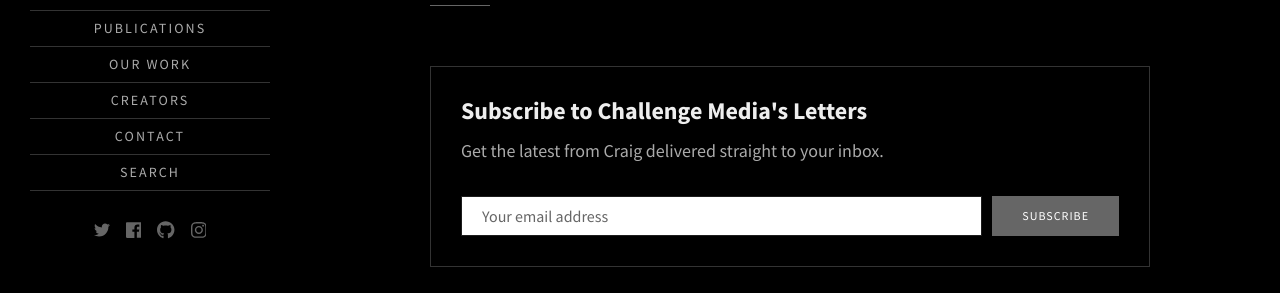
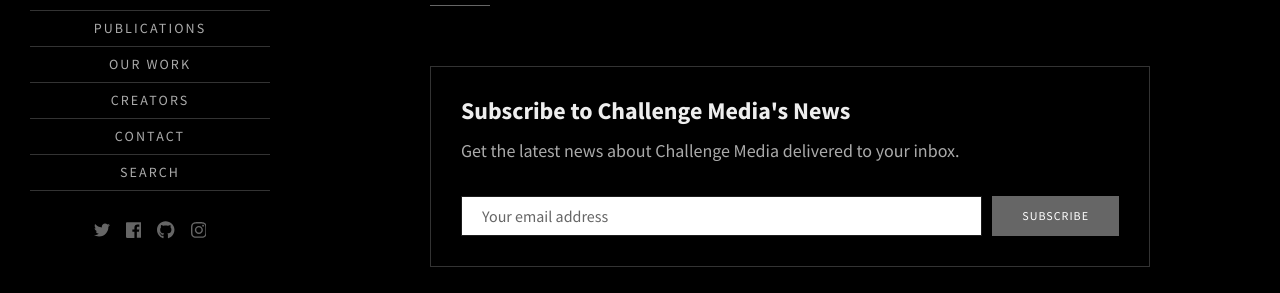
Before and after one commit to challengemedia/challenge.media, a Jekyll site: the page built from index.html, in a window 1280 px wide. Shown: the part 344-637 px from the top of the page. Built offline with Jekyll 4.4.1, drawn with Linux system fonts in a browser that asks for light colours; some web fonts are replaced; the list of posts is cut into pages by our own code.

Commit message:
Update newsletter-box.html

```diff
--- a/_includes/newsletter-box.html
+++ b/_includes/newsletter-box.html
@@ -1,6 +1,6 @@
 <section class="newsletter-box inner">
-    <h2 class="newsletter-box-title">Subscribe to {{ site.name }}'s Letters</h2>
-    <p>Get the latest from Craig delivered straight to your inbox.</p>
+    <h2 class="newsletter-box-title">Subscribe to {{ site.name }}'s News</h2>
+    <p>Get the latest news about Challenge Media delivered to your inbox.</p>
     <!-- Begin MailChimp Signup Form -->
     <div id="mc_embed_signup">
         <form action="{{ site.mailchimp_url }}" method="post" id="mc-embedded-subscribe-form" name="mc-embedded-subscribe-form"
```
